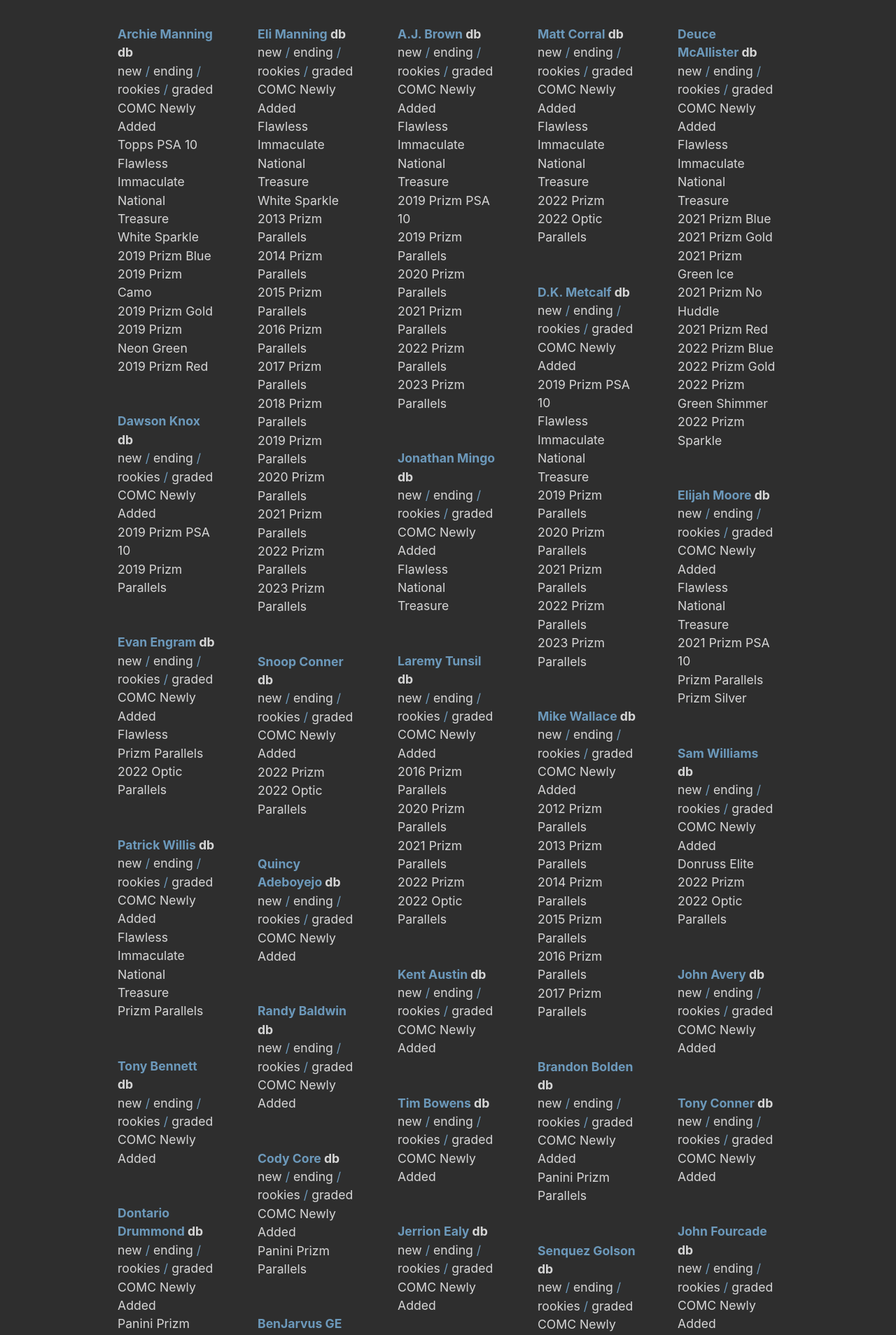
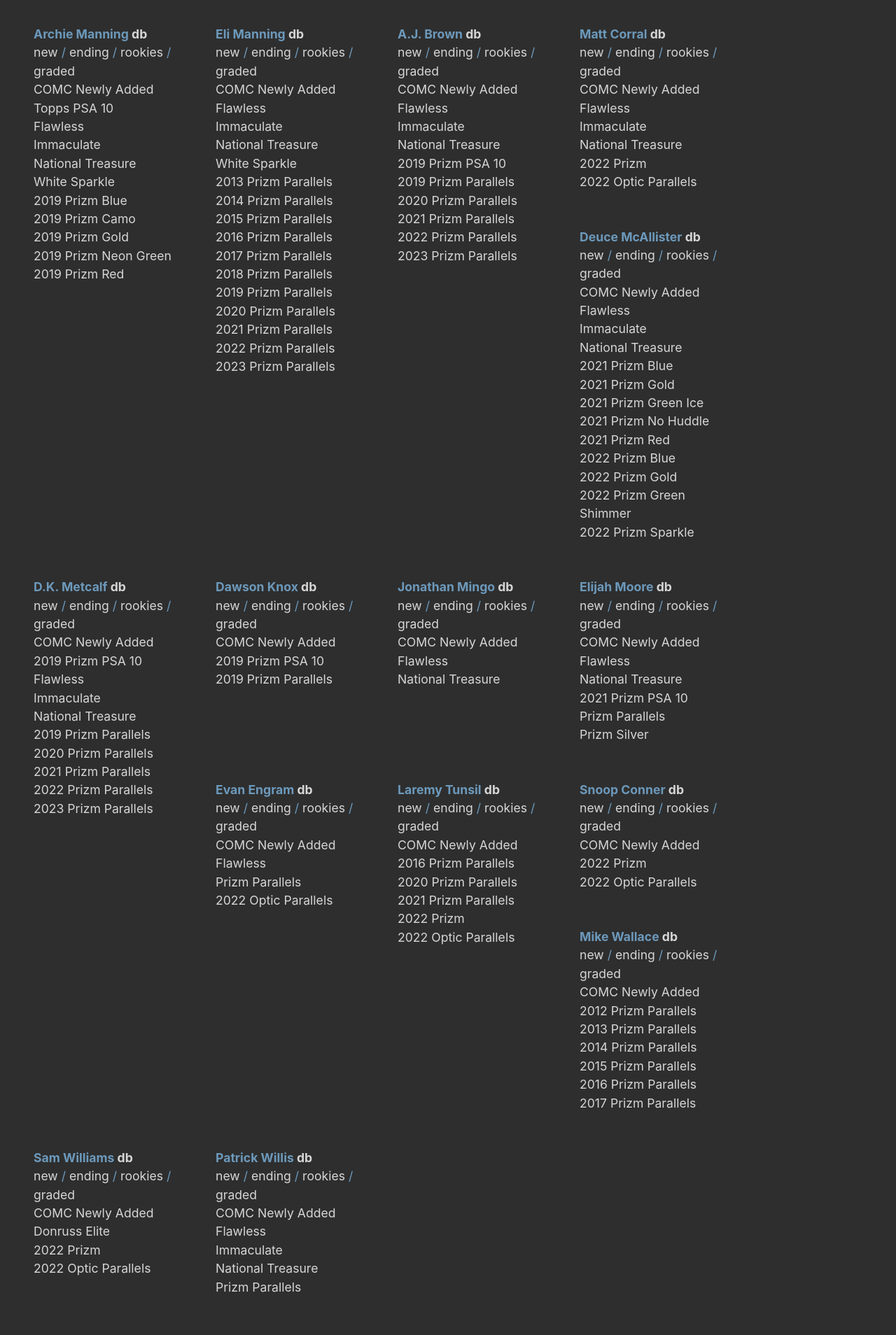
Before and after one commit to jimg72/jimg72.github.io, a Jekyll site: the page built from football.html, in a window 1280 px wide. Shown: the top 1908 px of the page at 70% size. Built offline with Jekyll 4.4.1, drawn with Linux system fonts in a browser that asks for light colours.

Commit message:
grid work

```diff
--- a/_layouts/grid.html
+++ b/_layouts/grid.html
@@ -13,9 +13,7 @@
 </head>
 
 <body>
-    <div class="container">
-        {{ content }}
-    </div>
+    {{ content }}
 
     <script type="text/javascript">
         var container = document.querySelector('.container');
--- a/assets/css/style.css
+++ b/assets/css/style.css
@@ -26,17 +26,30 @@
     padding: 0;
 }
 
-.container {
+.container-narrow {
     margin: 20px auto 0 auto;
     min-width: 640px;
     max-width: 1024px;
+}
+
+.container-wide {
+    margin: 20px auto 0 auto;
+    min-width: 640px;
+    max-width: 1440px;
 }
 
 .grid-item {
     text-align: left;
     float: left;
     margin: 0 20px 20px 0;
+}
+
+.grid-item-narrow {
     width: 180px;
+}
+
+.grid-item-wide {
+    width: 240px;
 }
 
 /* clearfix */
--- a/baseball.html
+++ b/baseball.html
@@ -4,8 +4,9 @@
 permalink: /baseball.html
 ---
 
+<div class="container-wide">
     {% for player in site.data.baseball01 %}
-<div class="grid-item">
+    <div class="grid-item grid-item-wide">
         <ul>
             <li class="list-unstyled">
                 <strong>{{ player.player }} <a
@@ -32,3 +33,4 @@
         </ul>
     </div>
     {% endfor %}
+</div>
--- a/football.html
+++ b/football.html
@@ -4,9 +4,10 @@
 permalink: /football.html
 ---
 
+<div class="container-wide">
     <div class="grid">
         {% for player in site.data.football01 %}
-    <div class="grid-item">
+        <div class="grid-item grid-item-wide">
             <ul>
                 <li class="list-unstyled"><strong>{{ player.player }} <a
                             href="http://192.168.4.200:5001/search/?selSport=Football&selPlayer={{ player.player | cgi_escape }}"
@@ -35,7 +36,7 @@
 
     <div class="grid">
         {% for player in site.data.football02 %}
-    <div class="grid-item">
+        <div class="grid-item grid-item-wide">
             <ul>
                 <li class="list-unstyled"><strong>{{ player.player }} <a
                             href="http://192.168.4.200:5001/search/?selSport=Football&selPlayer={{ player.player | cgi_escape }}"
@@ -61,3 +62,4 @@
         </div>
         {% endfor %}
     </div>
+</div>
--- a/start.html
+++ b/start.html
@@ -4,8 +4,9 @@
 permalink: /start.html
 ---
 
+<div class="container-narrow">
     {% for bookmark in site.data.bookmarks %}
-<div class="grid-item">
+    <div class="grid-item grid-item-narrow">
         <ul class="list-unstyled">
             <li><strong>{{ bookmark.category }}</strong></li>
             {% for link in bookmark.links %}
@@ -14,3 +15,4 @@
         </ul>
     </div>
     {% endfor %}
+</div>
```
Lines whose indentation alone changed are shown as unchanged.
